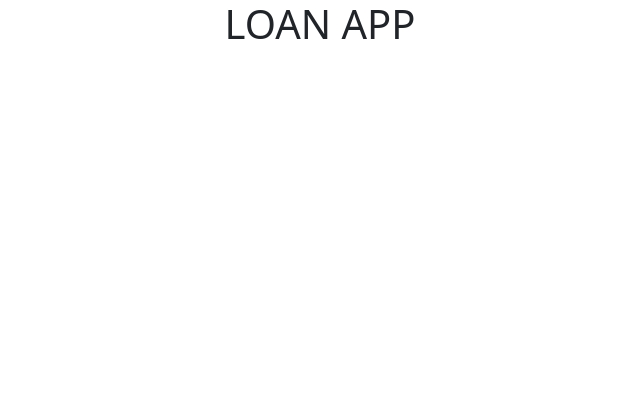
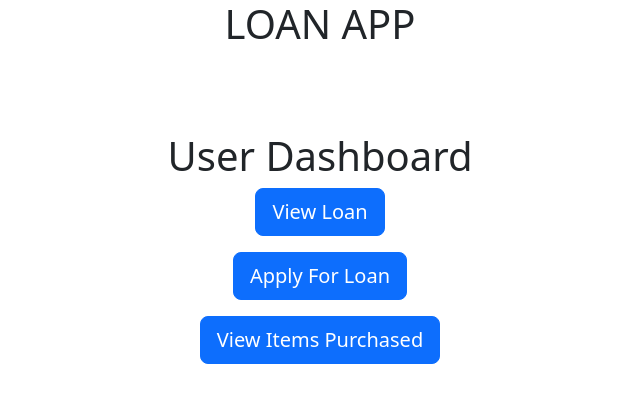
Before and after one commit to hshashank06/LOAN-MANAGEMENT-APP, a React (Create React App) app: page /user-dashboard in a window 1280 px wide. Before the commit this address had no page. Shown: the top 402 px of the page, without its empty margins (320-960 px from the left). Built offline with nearby package versions, Linux system fonts and the light colour scheme.

Commit message:
user dashboard

```diff
--- a/src/App.js
+++ b/src/App.js
@@ -7,6 +7,7 @@ import Login from './components/login';
 import {BrowserRouter as Router, Route, Routes, Link} from 'react-router-dom'
 import Button from 'react-bootstrap/Button'
 import 'bootstrap/dist/css/bootstrap.min.css'
+import Userdashboard from './components/User_dashboard';
 
 function App() {
 
@@ -25,8 +26,8 @@ function App() {
           </>
         } />
         <Route path='/register' element={<RegistrationForm onRegister={registerUser}/>} />
-        <Route path='/admin-dashboard' element={<AdminDashboard />} />
-        <Route path='/customer' element={<CustomerManagement />} />
+        <Route path='/user-dashboard' element={<Userdashboard/>} />
+        <Route path='/admin-dashboard' element={<AdminDashboard/>} />
       </Routes>
 
     </div>
--- /dev/null
+++ b/src/components/User_dashboard.js
@@ -0,0 +1,27 @@
+import React from "react";
+import Button from 'react-bootstrap/Button'
+function Userdashboard()
+{
+    return(
+        <>
+        <div style={{
+            display:"flex",
+            flexDirection: "column",
+            alignItems:"center",
+            justifyContent:"center",
+            width: "100vw",
+            height: "50vh"
+        }}>
+            <h1>User Dashboard</h1>
+           <p>  <Button variant="primary" size="lg">View Loan</Button> </p>
+           <p> <Button variant="primary" size="lg">
+                Apply For Loan
+            </Button> </p>
+           <p> <Button variant="primary" size="lg">
+                View Items Purchased
+            </Button> </p>
+        </div>
+        </>
+    );
+}
+export default Userdashboard;
--- a/src/components/login.js
+++ b/src/components/login.js
@@ -29,6 +29,7 @@ function Login(){
             console.log(data)
             if(data === "VERIFIED"){
                 alert("LOGIN IS COMPLETE")
+
             }
             else{
                 alert("LOGIN COULD NOT BE DONE")
```
